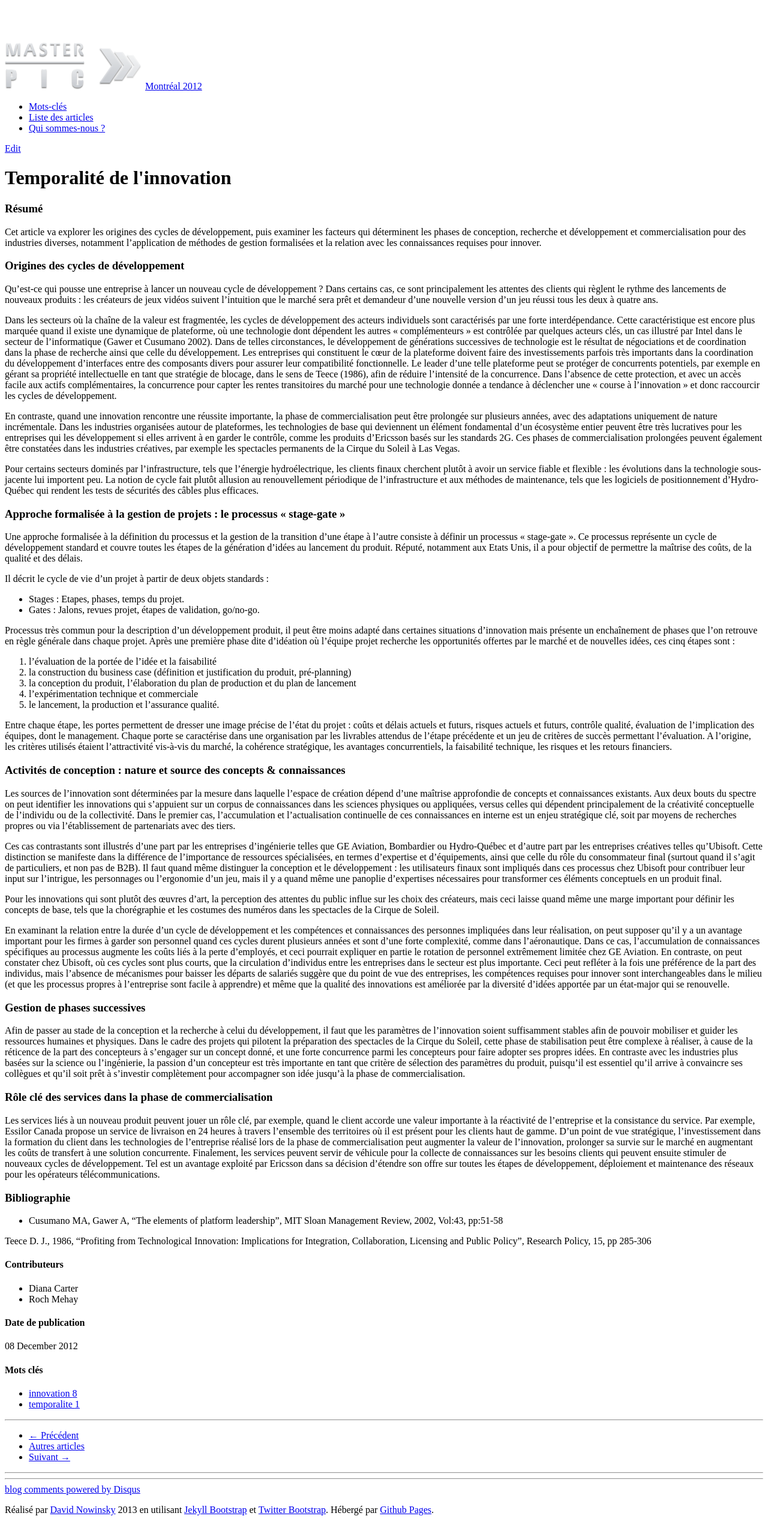
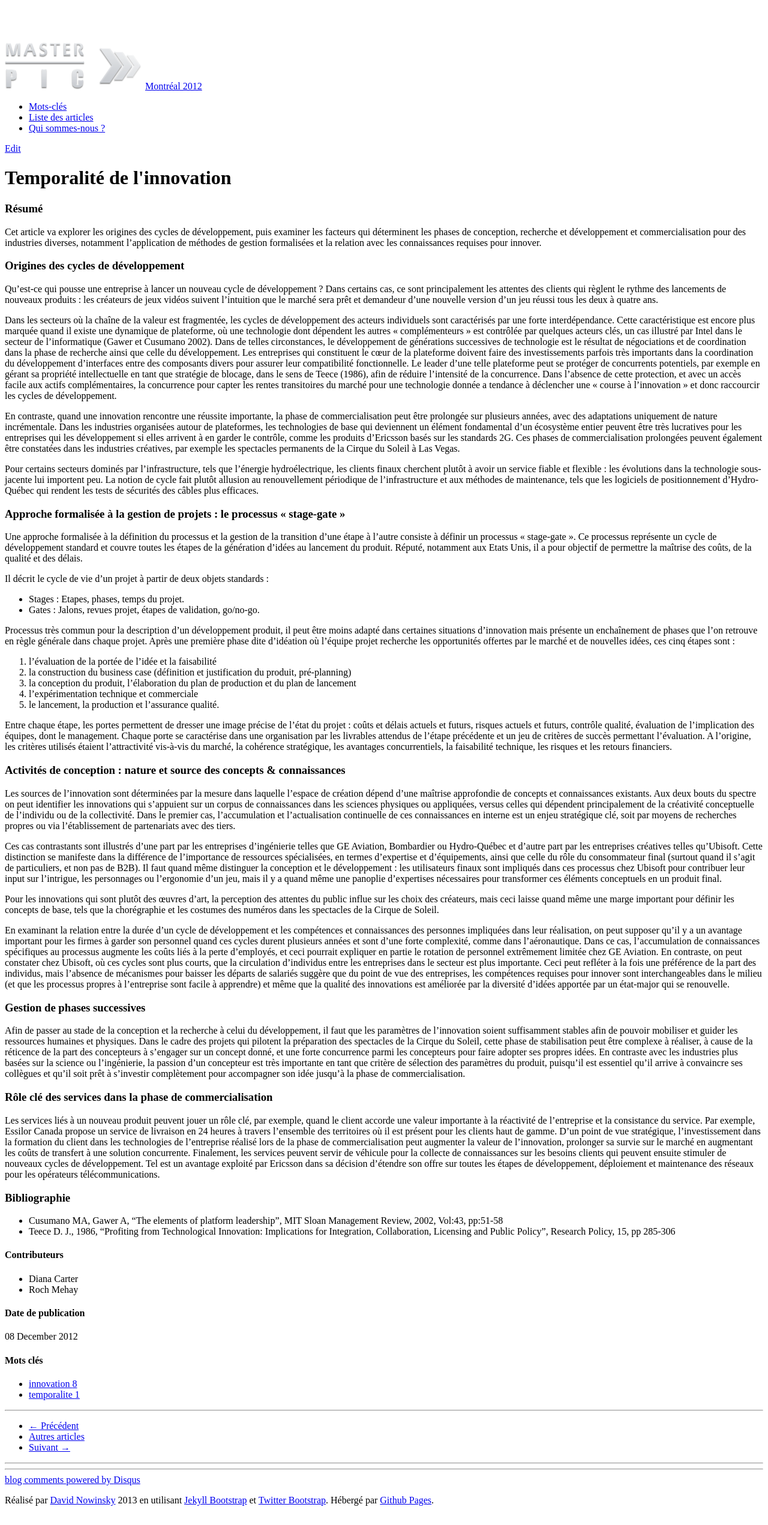
Before and after one commit to davinov/masterpic-montreal-2012, a Jekyll site: the page built from _posts/2012-12-08-Temporalite-de-l-innovation.md, in a window 1280 px wide. Shown: the whole page at 60% size. Built offline with Jekyll 4.4.1, drawn with Linux system fonts in a browser that asks for light colours; nearby versions of some CDN libraries; comment, search, counter and statistics services are not loaded.

```diff
--- a/_posts/2012-12-08-Temporalite-de-l-innovation.md
+++ b/_posts/2012-12-08-Temporalite-de-l-innovation.md
@@ -62,5 +62,4 @@ Les services liés à un nouveau produit peuvent jouer un rôle clé, par exempl
 
 ###Bibliographie
 - Cusumano MA, Gawer A, “The elements of platform leadership”, MIT Sloan Management Review, 2002, Vol:43, pp:51-58
-
-Teece D. J., 1986, “Profiting from Technological Innovation: Implications for Integration, Collaboration, Licensing and Public Policy”, Research Policy, 15, pp 285-306
+- Teece D. J., 1986, “Profiting from Technological Innovation: Implications for Integration, Collaboration, Licensing and Public Policy”, Research Policy, 15, pp 285-306
```
